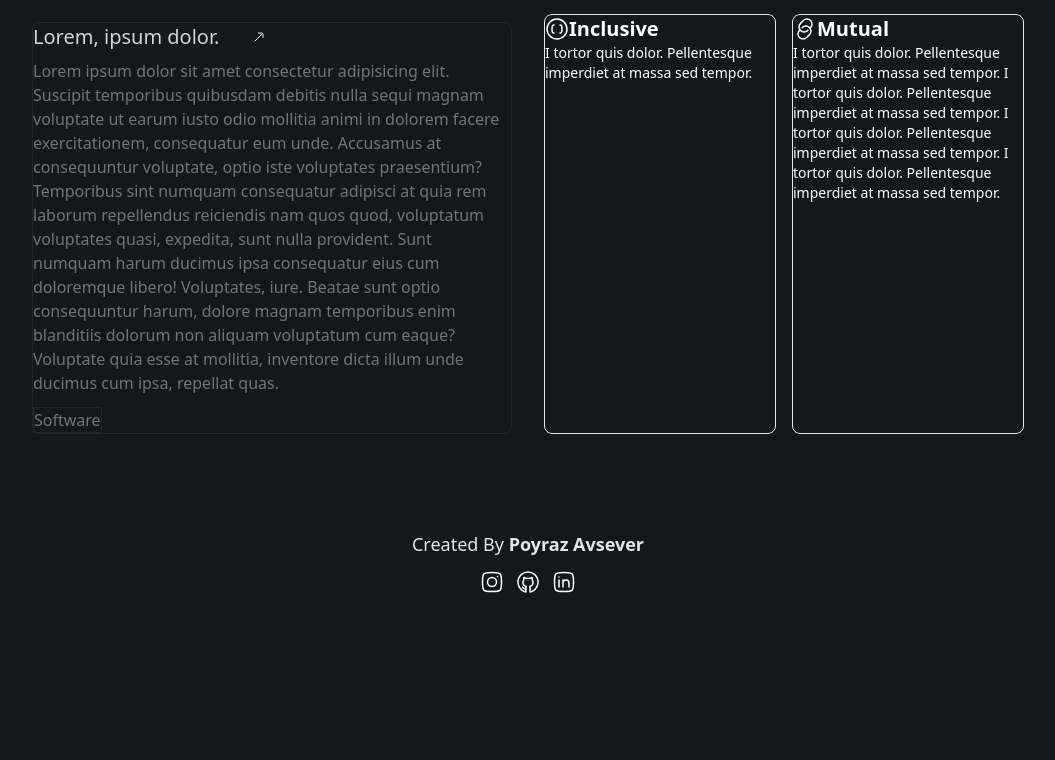
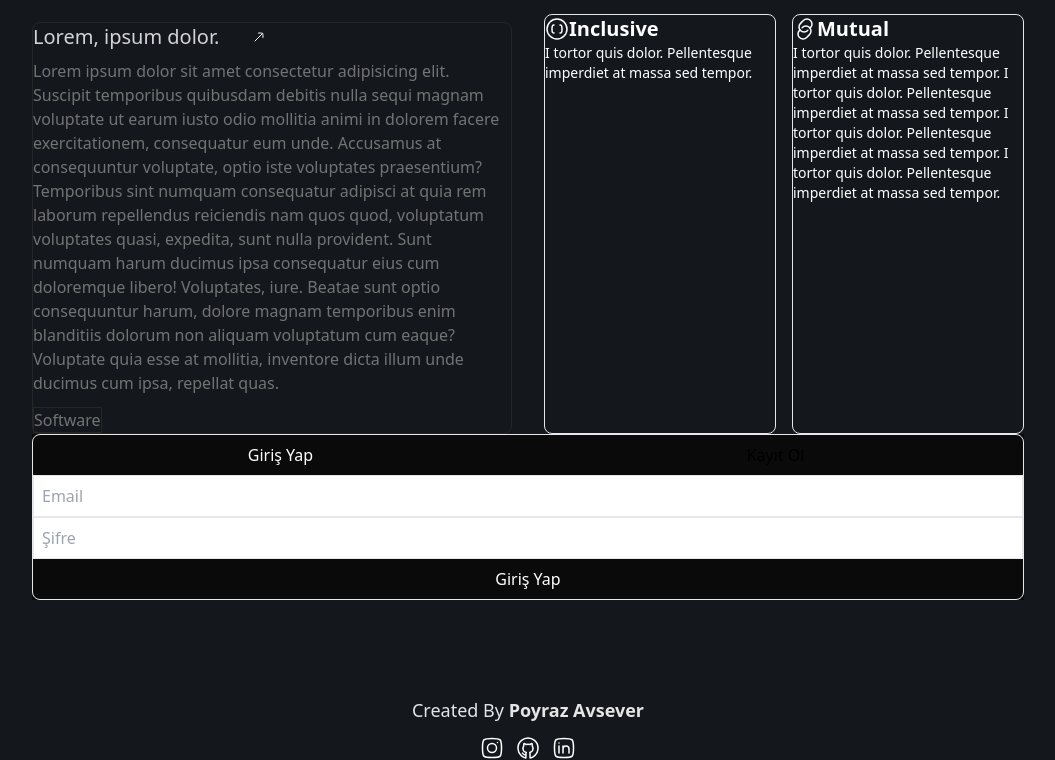
Before and after one commit to poyrazavsever/fullstack_blog, a Next.js app: page / in a window 1280 px wide. Shown: the part 538-1298 px from the top of the page, without its empty margins (112-1167 px from the left). Before the commit the page ends 1132 px from the top, so only its background shows below. Built offline with nearby package versions, Linux system fonts and the light colour scheme.

Commit message:
feat: done user modal

```diff
--- /dev/null
+++ b/Components/UserModal.jsx
@@ -0,0 +1,102 @@
+import React, { useState } from 'react';
+import { motion } from 'framer-motion';
+
+const UserModal = () => {
+  const [isLogin, setIsLogin] = useState(true); // Form türü
+  const [formData, setFormData] = useState({ // Form verileri
+    name: '',
+    email: '',
+    password: ''
+  });
+
+  // Form alanlarını güncelleme
+  const handleChange = (e) => {
+    const { name, value } = e.target;
+    setFormData({ ...formData, [name]: value });
+  };
+
+  // Form gönderimi
+  const handleSubmit = (e) => {
+    e.preventDefault();
+    if (isLogin) {
+      console.log('Giriş Yapılıyor:', formData.email, formData.password);
+    } else {
+      console.log('Kayıt Oluyor:', formData.name, formData.email, formData.password);
+    }
+  };
+
+  return (
+    <div className="fixed inset-0 flex items-center justify-center bg-neutral-950 bg-opacity-80">
+      <motion.div
+        className="border bg-white border-neutral-200 dark:bg-neutral-950 dark:border-neutral-800 bg-opacity-10 dark:bg-opacity-10 rounded-lg shadow-lg p-8 max-w-md w-full backdrop-blur-md"
+        initial={{ opacity: 0, scale: 0.8 }} // Açılma animasyonu
+        animate={{ opacity: 1, scale: 1 }} // Bitiş animasyonu
+        exit={{ opacity: 0, scale: 0.8 }} // Kapanma animasyonu
+        transition={{ duration: 0.3 }}
+      >
+        <div className="flex justify-center mb-4">
+          <button
+            className={`p-2 rounded-l w-full ${isLogin ? 'bg-orange-500 text-white' : 'bg-neutral-200 text-black'}`}
+            onClick={() => setIsLogin(true)}
+          >
+            Giriş Yap
+          </button>
+          <button
+            className={`p-2 rounded-r w-full ${!isLogin ? 'bg-orange-500 text-white' : 'bg-neutral-200 text-black'}`}
+            onClick={() => setIsLogin(false)}
+          >
+            Kayıt Ol
+          </button>
+        </div>
+
+        <motion.div
+          key={isLogin ? 'login' : 'register'} // Geçiş anahtarı
+          initial={{ opacity: 0 }}
+          animate={{ opacity: 1 }}
+          exit={{ opacity: 0 }}
+          transition={{ duration: 0.3 }}
+        >
+          <form onSubmit={handleSubmit} className="flex flex-col space-y-4">
+            {!isLogin && ( // Kayıt formu
+              <input
+                type="text"
+                name="name"
+                value={formData.name}
+                onChange={handleChange}
+                placeholder="İsim"
+                required
+                className="p-2 bg-neutral-900 bg-opacity-30 border border-neutral-700 text-neutral-100 rounded focus:outline-none focus:ring-2 focus:ring-orange-500"
+              />
+            )}
+            <input
+              type="email"
+              name="email"
+              value={formData.email}
+              onChange={handleChange}
+              placeholder="Email"
+              required
+              className="p-2 bg-neutral-900 bg-opacity-30 border border-neutral-700 text-neutral-100 rounded focus:outline-none focus:ring-2 focus:ring-orange-500"
+            />
+            <input
+              type="password"
+              name="password"
+              value={formData.password}
+              onChange={handleChange}
+              placeholder="Şifre"
+              required
+              className="p-2 bg-neutral-900 bg-opacity-30 border border-neutral-700 text-neutral-100 rounded focus:outline-none focus:ring-2 focus:ring-orange-500"
+            />
+            <button
+              type="submit"
+              className="bg-orange-500 text-white p-2 rounded hover:bg-orange-600 transition"
+            >
+              {isLogin ? 'Giriş Yap' : 'Kayıt Ol'}
+            </button>
+          </form>
+        </motion.div>
+      </motion.div>
+    </div>
+  );
+};
+
+export default UserModal;
--- a/pages/index.js
+++ b/pages/index.js
@@ -1,6 +1,7 @@
 import LargeCard from "@/Components/Cards/LargeCard";
 import SmallCard from "@/Components/Cards/SmallCard";
 import InfoCard from "@/Components/Cards/InfoCard";
+import Modal from "@/Components/UserModal";
 
 const bulbIcon = <svg xmlns="http://www.w3.org/2000/svg" width="24" height="24" viewBox="0 0 24 24"><g fill="none" stroke="#ffffff" stroke-linecap="round" stroke-linejoin="round" stroke-width="1.5" color="#ffffff"><path d="M5.143 14A7.8 7.8 0 0 1 4 9.919C4 5.545 7.582 2 12 2s8 3.545 8 7.919A7.8 7.8 0 0 1 18.857 14"/><path d="M14 10c-.613.643-1.289 1-2 1s-1.387-.357-2-1m-2.617 7.098c-.092-.276-.138-.415-.133-.527a.6.6 0 0 1 .382-.53c.104-.041.25-.041.54-.041h7.656c.291 0 .436 0 .54.04a.6.6 0 0 1 .382.531c.005.112-.041.25-.133.527c-.17.511-.255.767-.386.974a2 2 0 0 1-1.2.869c-.238.059-.506.059-1.043.059h-3.976c-.537 0-.806 0-1.043-.06a2 2 0 0 1-1.2-.868c-.131-.207-.216-.463-.386-.974M15 19l-.13.647c-.14.707-.211 1.06-.37 1.34a2 2 0 0 1-1.113.912C13.082 22 12.72 22 12 22s-1.082 0-1.387-.1a2 2 0 0 1-1.113-.913c-.159-.28-.23-.633-.37-1.34L9 19m3-3.5V11"/></g></svg>
 
@@ -37,6 +38,8 @@ export default function Home() {
           <InfoCard title="Mutual" description="I tortor quis dolor. Pellentesque imperdiet at massa sed tempor. I tortor quis dolor. Pellentesque imperdiet at massa sed tempor. I tortor quis dolor. Pellentesque imperdiet at massa sed tempor. I tortor quis dolor. Pellentesque imperdiet at massa sed tempor." icon={mutualIcon} />
         </div>
       </div>
+
+      <Modal/>
     </div>
   );
 }
```
